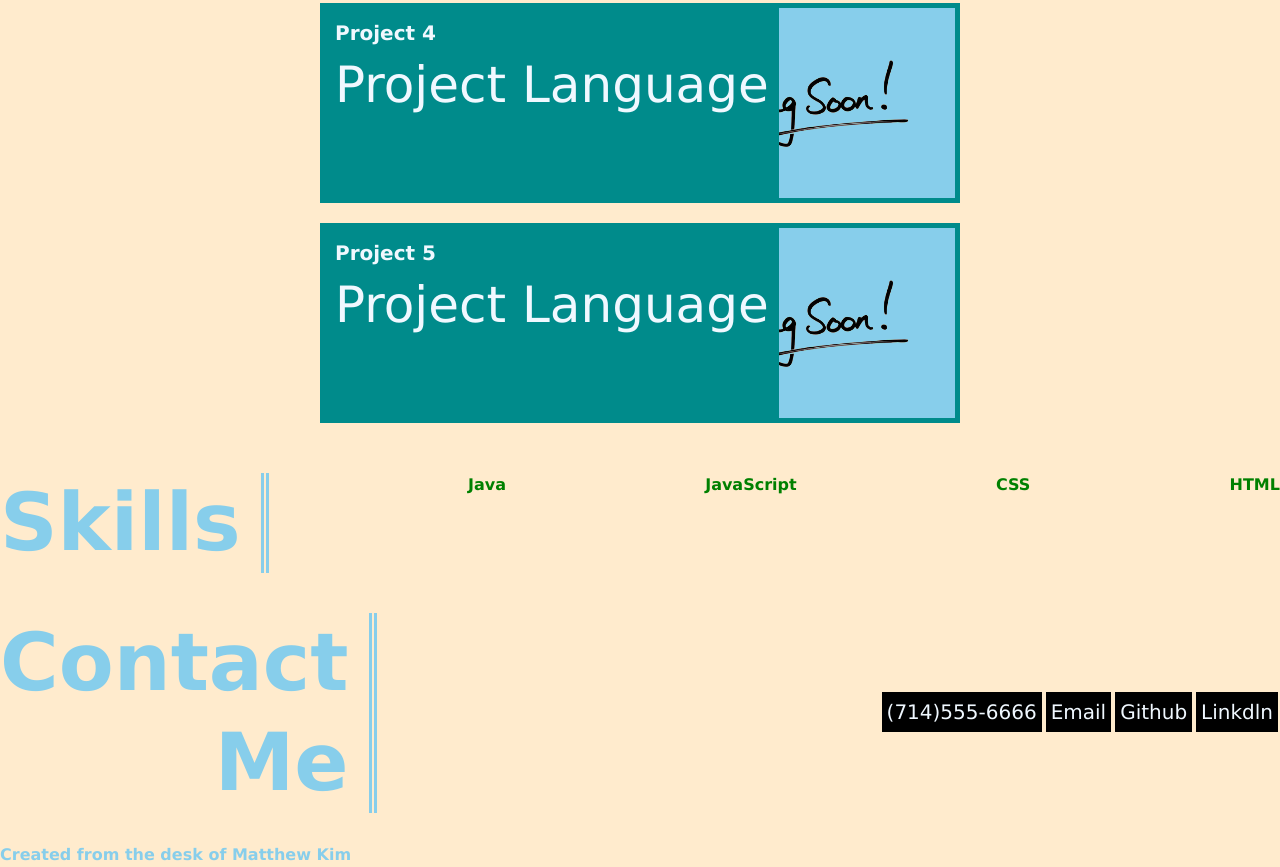
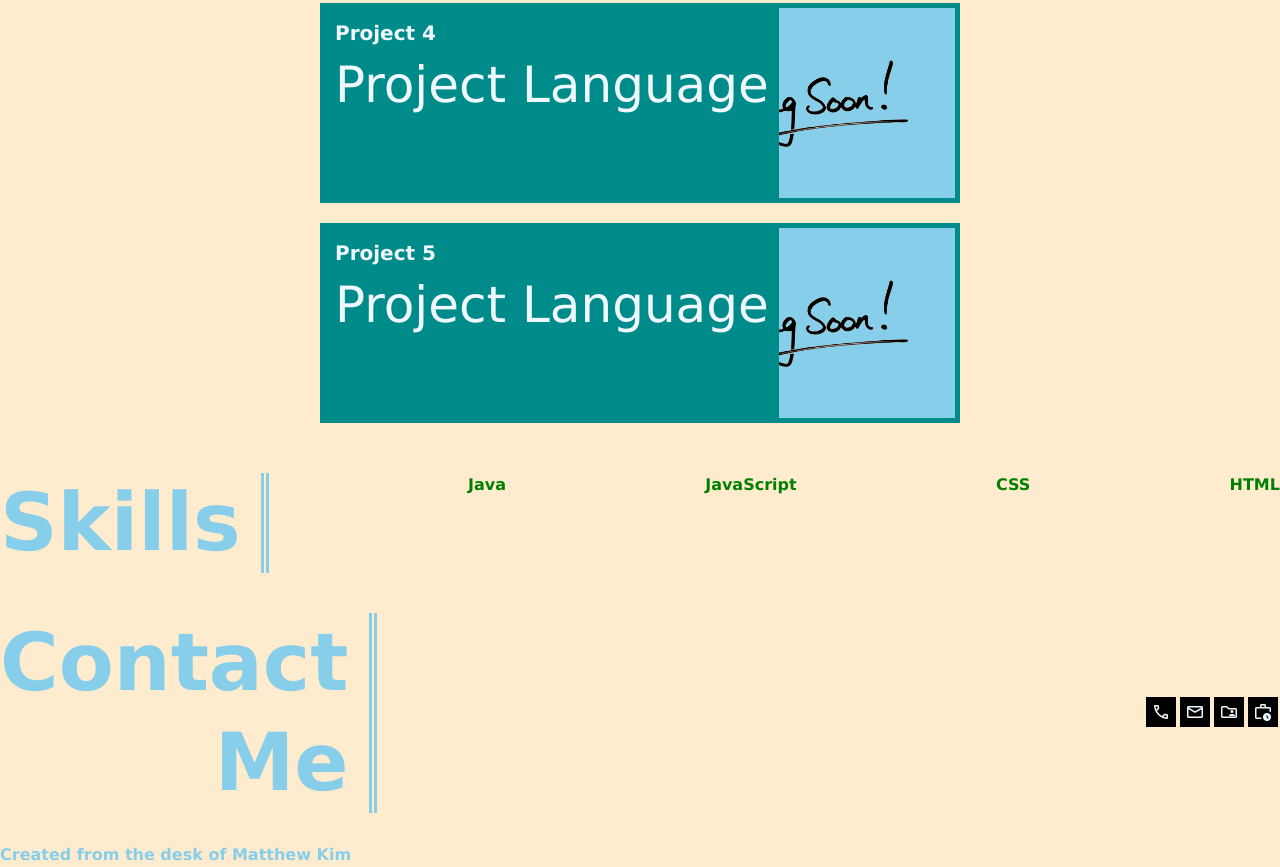
Before and after one commit to hynookim98/Professional-Portfolio, a plain HTML site: page index.html in a window 1280 px wide. Shown: the part 1256-2123 px from the top of the page. Drawn offline with nearby package versions, Linux system fonts and the light colour scheme.

Commit message:
added all external links to HTML / added icons from google fonts for contacts / added link to online resume

```diff
--- a/index.html
+++ b/index.html
@@ -8,6 +8,7 @@
     <title>Matthew // Web Developer</title>
     <link rel="stylesheet" href="./assets/reset.css">
     <link rel="stylesheet" href="./assets/style.css">
+    <link rel="stylesheet" href="https://fonts.googleapis.com/css2?family=Material+Symbols+Rounded:opsz,wght,FILL,GRAD@48,400,0,0" />
 </head>
 
 <body>
@@ -18,7 +19,7 @@
             <a href="#aboutme">About Me</a>
             <a href="#work">Work</a>
             <a href="#contact"></a>
-            <a href="#">Resume</a>
+            <a href="https://docs.google.com/document/d/15pk-JNpl2yNIz4Kyn22M2XR-gBjeK1eC4oY_xALoZ_0/edit?usp=sharing">Resume</a>
         </nav>
     </header>
 
@@ -86,10 +87,10 @@
     <section class="page-section contact">
         <h2>Contact Me</h2>
         <contactBar>
-            <a href="tel:+7145556666">(714)555-6666</a>
-            <a href="mailto:hynookim98@gmail.com">Email</a>
-            <a href="#">Github</a>
-            <a href="#">Linkdln</a>
+            <a href="tel:+6572399942" class="material-symbols-rounded">call</a>
+            <a href="mailto:hynookim98@gmail.com" class="material-symbols-rounded" alt="Email">mail</a>
+            <a href="https://github.com/hynookim98" class="material-symbols-rounded" alt="Github">folder_shared</a>
+            <a href="https://www.linkedin.com/in/matthew-k-700b7b122" class="material-symbols-rounded">work_history</a>
         </contactBar>
     </section>
 
```
Also changed, not shown: assets/style.css (line endings or trailing spaces).
